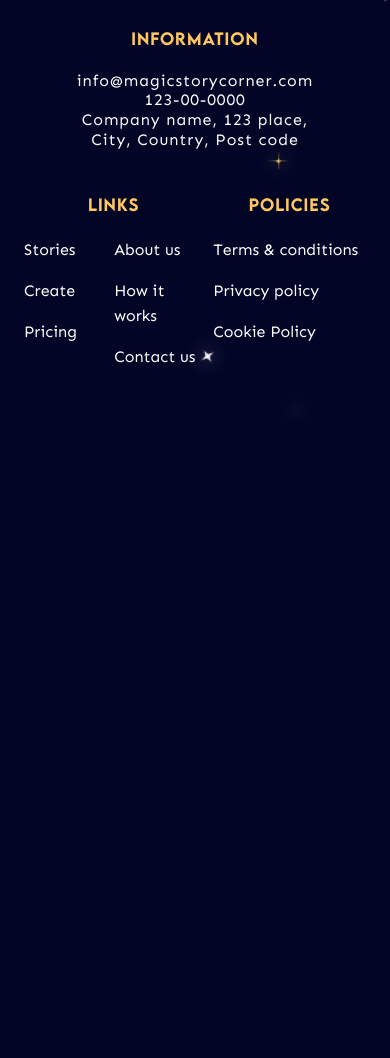
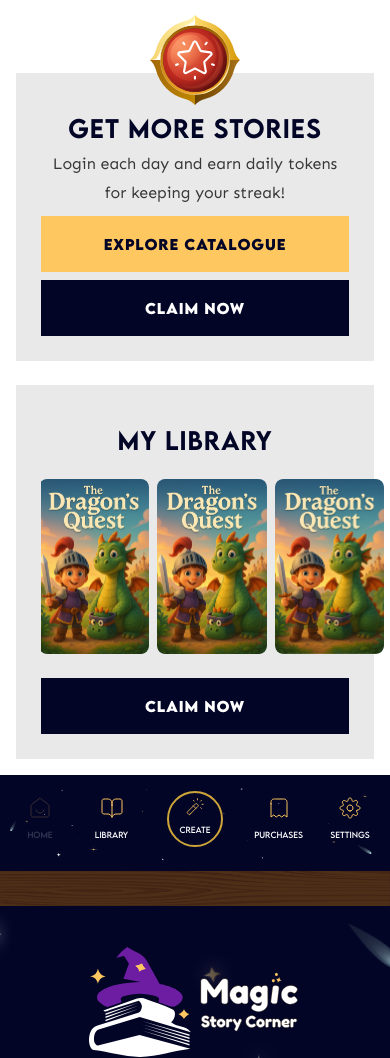
Before and after one commit to SupporthivesProjects/MagicStoryCorner, a PHP site: page /dashboard.html in a window 390 px wide. Shown: the part 892-1950 px from the top of the page. Before the commit the page ends 1255 px from the top, so only its background shows below. Run offline with PHP 8.4, Linux system fonts and the light colour scheme.

Commit message:
broken both owl

```diff
--- a/css/t_styles.css
+++ b/css/t_styles.css
@@ -892,9 +892,7 @@
         /* 28.8px */
     }
 
-    .dash_box {
-        width: 300px;
-    }
+
 
     .dashboard_1 {
         background: url(../img/dashobard_1_mob.png) no-repeat;
@@ -1000,6 +998,7 @@
         align-items: center;
         gap: 6px;
     }
+
     .purchase_section {
         display: flex;
         padding: 24px;
@@ -1010,6 +1009,7 @@
         background: var(--Base-White, #FFF);
 
     }
+
     .purchase_box {
         display: flex;
         padding: 24px;
@@ -1019,6 +1019,7 @@
         align-self: stretch;
         background: var(--Base-04, #E9E9E9);
     }
+
     .purchase_box h1 {
         color: var(--Base-Off-Black, #0F0F0F);
         text-align: center;
@@ -1028,10 +1029,12 @@ font-family: "LEMON MILK";
         font-size: 24px;
         font-style: normal;
         font-weight: 500;
-line-height: 120%; /* 28.8px */
+        line-height: 120%;
+        /* 28.8px */
         letter-spacing: 0.96px;
         margin-bottom: 4px;
     }
+
     .second_box {
         display: flex;
         padding: 0 16px;
@@ -1039,6 +1042,7 @@ margin-bottom: 4px;
         align-items: center;
         align-self: stretch;
     }
+
     .second_box p {
         color: var(--Base-01, #383838);
         text-align: center;
@@ -1048,9 +1052,11 @@ margin-bottom: 4px;
         font-size: 16px;
         font-style: normal;
         font-weight: 400;
-        line-height: 180%; /* 28.8px */
+        line-height: 180%;
+        /* 28.8px */
         margin-bottom: 0px;
     }
+
     .settings_section {
         display: flex;
         padding: 24px;
@@ -1061,6 +1067,7 @@ margin-bottom: 4px;
         background: var(--Base-White, #FFF);
 
     }
+
     .top_top {
         justify-content: center;
     }
@@ -1074,6 +1081,7 @@ margin-bottom: 4px;
         gap: 32px;
         background: var(--Base-04, #E9E9E9);
     }
+
     .many_tt {
         color: var(--Base-Off-Black, #0F0F0F);
 
@@ -1082,11 +1090,83 @@ margin-bottom: 4px;
         font-size: 24px;
         font-style: normal;
         font-weight: 500;
-        line-height: 120%; /* 28.8px */
+        line-height: 120%;
+        /* 28.8px */
         letter-spacing: 0.96px;
     }
+
     .bottom_input {
         flex-direction: column;
+    }
+
+    .home_sectionnn {
+        display: flex;
+        padding: 16px;
+        flex-direction: column;
+        justify-content: center;
+        align-items: center;
+        gap: 24px;
+        align-self: stretch;
+    }
+
+    .same_boxes1 {
+        display: flex;
+        padding: 24px;
+        flex-direction: column;
+        align-items: center;
+        gap: 24px;
+        align-self: stretch;
+    }
+
+    .many_pp {
+        margin-top: 8px;
+    }
+
+    .yellowdash_btn {
+        border-radius: 0px;
+        display: flex;
+        height: 56px;
+        padding: 8px 24px;
+        justify-content: center;
+        align-items: center;
+        gap: 8px;
+        align-self: stretch;
+        background: var(--Core-yellow, #FFC760);
+        color: var(--Core-Main-Blue, #030527);
+
+        /* P/Button */
+        font-family: "LEMON MILK";
+        font-size: 14px;
+        font-style: normal;
+        font-weight: 700;
+        line-height: 150%;
+        /* 21px */
+        letter-spacing: 0.84px;
+    }
+
+    .diff_width {
+        width: 300px;
+    }
+
+    .book_cover {
+        border-radius: 8px;
+        background: url(../img/book_Cover.png) no-repeat;
+        background-position: center center;
+        background-size: cover;
+        width: 109.708px;
+        height: 175.532px;
+    }
+
+    .owl_Section {
+        padding: 16px 0px;
+    }
+    #owl_book .owl-item {
+        width: auto!important;
+        margin-right: 8px !important;
+    }
+
+    #owl_car.owl-theme .owl-dots .owl-dot.active span {
+        background: #030527;
     }
 }
 
--- a/dashboard.html
+++ b/dashboard.html
@@ -242,6 +242,109 @@
             <div class="dashboard_1">
               <h1 class="dashboard_tt">Hello Tirthak!</h1>
             </div>
+            <div class="home_sectionnn">
+              <div class="same_boxes1">
+                <div>
+                  <h1 class="many_tt">Balance:</h1>
+                  <p class="many_pp">4,862 tokens</p>
+                </div>
+                <div class="w-100"> <button class="btn dash_btn w-100">Top up</button></div>
+
+              </div>
+
+              <div>
+
+
+                <div style="padding: 24px; padding-right: 0px;">
+                  <div class="owl-carousel owl-theme" id="owl_car">
+                    <div class="item">
+                      <div class="dash_box diff_width">
+                        <img src="./img/svg111.svg" class="img-fluid svg111">
+                        <div class="under_box">
+                          <h1>Daily rewards1</h1>
+                          <p>Login each day and earn daily
+                            tokens for keeping your streak!</p>
+                          <button class="btn dash_btn">Claim Now</button>
+                        </div>
+                      </div>
+                    </div>
+                    <div class="item">
+                      <div class="dash_box diff_width">
+                        <img src="./img/svg111.svg" class="img-fluid svg111">
+                        <div class="under_box">
+                          <h1>Daily rewards2</h1>
+                          <p>Login each day and earn daily
+                            tokens for keeping your streak!</p>
+                          <button class="btn dash_btn">Claim Now</button>
+                        </div>
+                      </div>
+                    </div>
+                    <div class="item">
+                      <div class="dash_box diff_width">
+                        <img src="./img/svg111.svg" class="img-fluid svg111">
+                        <div class="under_box">
+                          <h1>Daily reward3</h1>
+                          <p>Login each day and earn daily
+                            tokens for keeping your streak!</p>
+                          <button class="btn dash_btn">Claim Now</button>
+                        </div>
+                      </div>
+                    </div>
+
+                  </div>
+                </div>
+              </div>
+              <div class="dash_box">
+                <img src="./img/svg111.svg" class="img-fluid svg111">
+                <div class="under_box">
+                  <h1>Get more stories</h1>
+                  <p>Login each day and earn daily
+                    tokens for keeping your streak!</p>
+                  <button class="btn yellowdash_btn">Explore catalogue</button>
+                  <button class="btn dash_btn">Claim Now</button>
+                </div>
+              </div>
+              <div class="under_box">
+                <h1>My library</h1>
+                <div class="owl_Section">
+
+                  <div style="">
+                    <div class="owl-carousel owl-theme" id="owl_book">
+                      <div class="item">
+                        <div class="book_cover">
+
+                        </div>
+                      </div>
+                      <div class="item">
+                        <div class="book_cover">
+
+                        </div>
+                      </div>
+                      <div class="item">
+                        <div class="book_cover">
+
+                        </div>
+                      </div>
+                      <div class="item">
+                        <div class="book_cover">
+
+                        </div>
+                      </div>
+                      <div class="item">
+                        <div class="book_cover">
+
+                        </div>
+                      </div>
+
+                    </div>
+                  </div>
+
+                </div>
+
+                <button class="btn dash_btn">Claim Now</button>
+              </div>
+
+            </div>
           </div>
           <div class="tab-pane fade " id="v-pills-profile" role="tabpanel" aria-labelledby="v-pills-profile-tab"
             tabindex="0">
@@ -422,38 +525,7 @@
 
 
 
-      <!-- <div style="padding: 24px; padding-right: 0px;" >
-        <div class="owl-carousel owl-theme" id="owl_car">
-          <div class="item"><div class="dash_box">
-            <img src="./img/svg111.svg" class="img-fluid svg111">
-            <div class="under_box">
-              <h1>Daily rewards1</h1>
-              <p>Login each day and earn daily
-                tokens for keeping your streak!</p>
-              <button class="btn dash_btn">Claim Now</button>
-            </div>
-          </div></div>
-          <div class="item"><div class="dash_box">
-            <img src="./img/svg111.svg" class="img-fluid svg111">
-            <div class="under_box">
-              <h1>Daily rewards2</h1>
-              <p>Login each day and earn daily
-                tokens for keeping your streak!</p>
-              <button class="btn dash_btn">Claim Now</button>
-            </div>
-          </div></div>
-          <div class="item"><div class="dash_box">
-            <img src="./img/svg111.svg" class="img-fluid svg111">
-            <div class="under_box">
-              <h1>Daily reward3</h1>
-              <p>Login each day and earn daily
-                tokens for keeping your streak!</p>
-              <button class="btn dash_btn">Claim Now</button>
-            </div>
-          </div></div>
 
-      </div>
-      </div> -->
 
     </section>
 
@@ -603,7 +675,30 @@
         dotsEach: 1,
         responsive: {
           0: {
-            items: 1.2
+            items: 1
+          },
+          600: {
+            items: 3
+          },
+          1000: {
+            items: 5
+          }
+        }
+      })
+    })
+  </script>
+
+  <script>
+    $(document).ready(function () {
+      $('#owl_book.owl-carousel').owlCarousel({
+        loop: true,
+        margin: 24,
+        nav: false,
+        dots: false,
+        dotsEach: 1,
+        responsive: {
+          0: {
+            items: 2.8
           },
           600: {
             items: 3
```
Also changed, not shown: img/book_Cover.png (added). Lines whose indentation alone changed are shown as unchanged.
